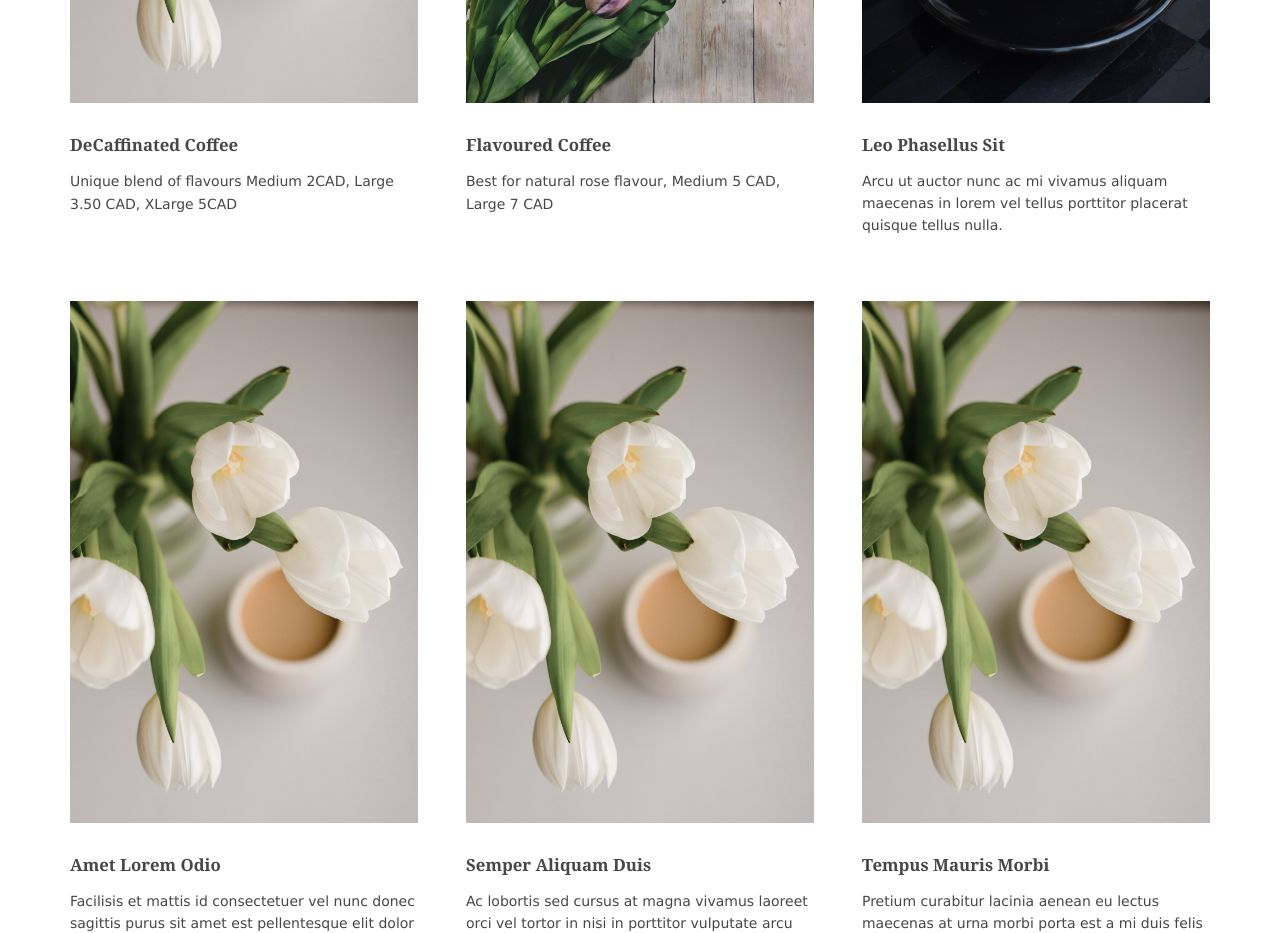
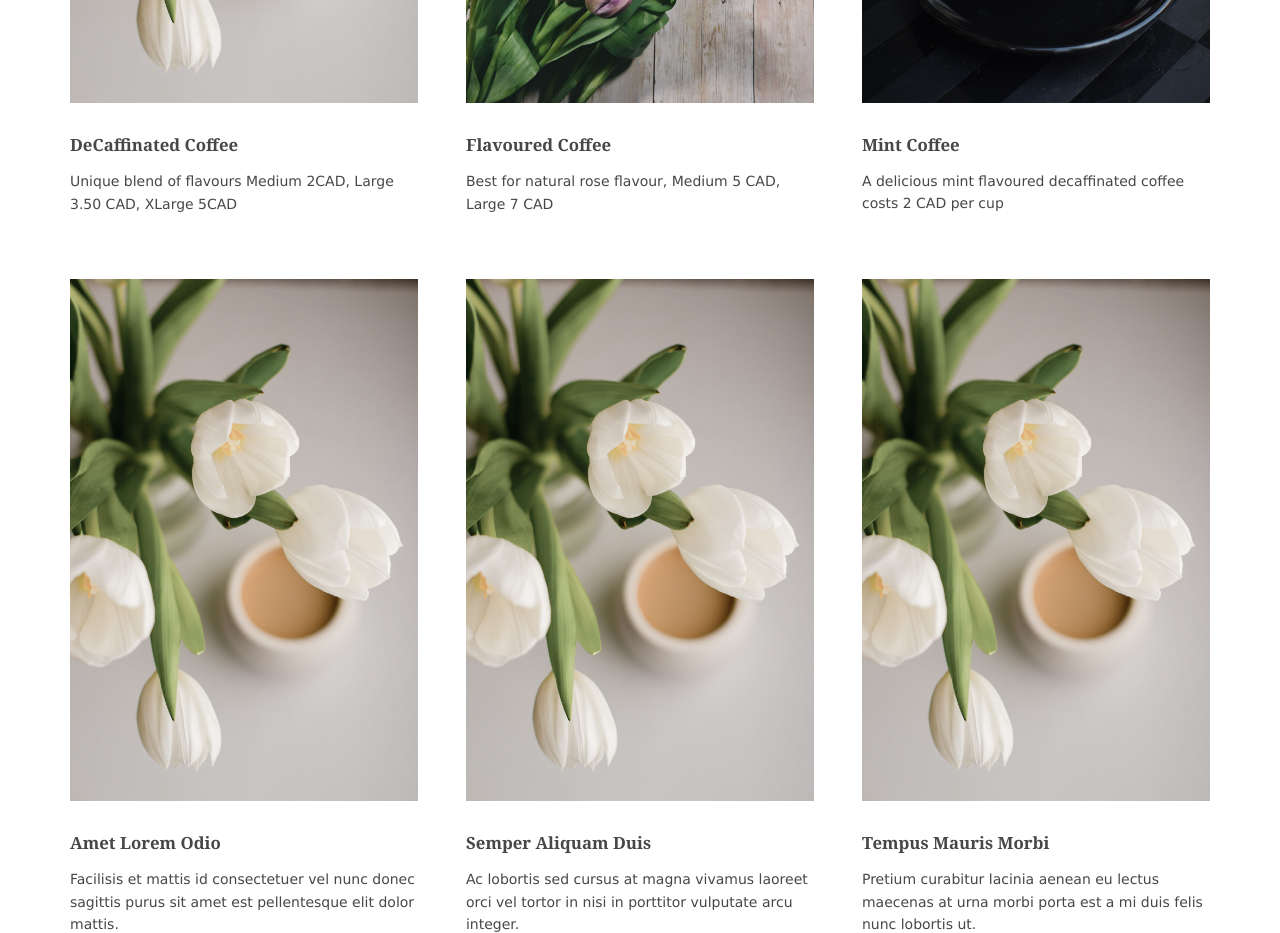
Before and after one commit to iffy2018/BWCnew, a plain HTML site: page index.html in a window 1280 px wide. Shown: the part 1280-2213 px from the top of the page. Drawn offline with Linux system fonts and the light colour scheme.

Commit message:
Update index.html

```diff
--- a/index.html
+++ b/index.html
@@ -138,8 +138,8 @@ Licence URI: https://www.os-templates.com/template-terms
         <li class="one_third">
           <figure><a class="imgover" href="#"><img src="images/demo/imgr.gif" alt=""></a>
             <figcaption>
-              <h6 class="heading">Leo phasellus sit</h6>
-              <p>Arcu ut auctor nunc ac mi vivamus aliquam maecenas in lorem vel tellus porttitor placerat quisque tellus nulla.</p>
+              <h6 class="heading">Mint Coffee</h6>
+              <p>A delicious mint flavoured decaffinated coffee costs 2 CAD per cup</p>
             </figcaption>
           </figure>
         </li>
```
